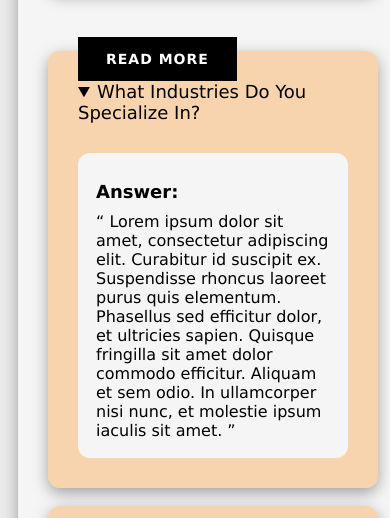
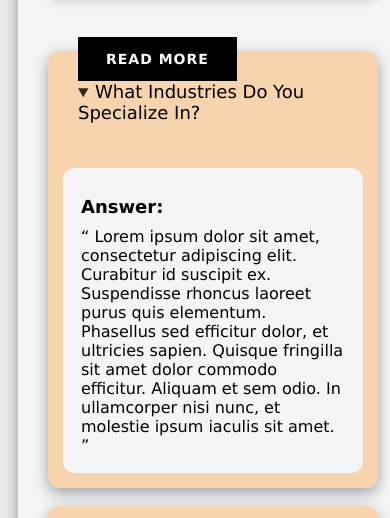
Before and after one commit to shunyavkash-vivek-sojitra/learning, a plain HTML site: page Day-9/FAQ-Page/index.html in a window 390 px wide. Shown: the part 317-835 px from the top of the page. Drawn offline with Linux system fonts and the light colour scheme.

Commit message:
Day-9 Responsive FAQ Section [CSS]

```diff
--- a/Day-9/FAQ-Page/assets/styles/faq-section.css
+++ b/Day-9/FAQ-Page/assets/styles/faq-section.css
@@ -3,6 +3,11 @@
   margin: 0;
   padding: 0;
   box-sizing: border-box;
+}
+
+:root {
+  /* it makes animating to height auto. */
+  interpolate-size: allow-keywords;
 }
 
 body {
@@ -150,11 +155,14 @@ section {
   flex-direction: column;
   row-gap: 18px;
 }
-.faq-card {
+/* details */
+details {
   background-color: rgba(251, 135, 7, 0.3);
-  padding: 30px;
+  padding: 15px;
   border-radius: 12px;
   box-shadow: rgba(0, 0, 0, 0.35) 0px 5px 15px;
+  overflow: hidden;
+  transition: all 1s ease;
 }
 .faq-card-body-wrap {
   padding: 18px;
@@ -162,7 +170,14 @@ section {
   border-radius: 12px;
   margin-top: 30px;
 }
+/* summary */
+summary::marker {
+  font-size: 16px;
+  color: rgba(0, 0, 0, 0.8);
+}
 .r-faq-title {
+  padding: 15px;
+  cursor: pointer;
   font-size: 18px;
 }
 .r-faq-ans {
```
